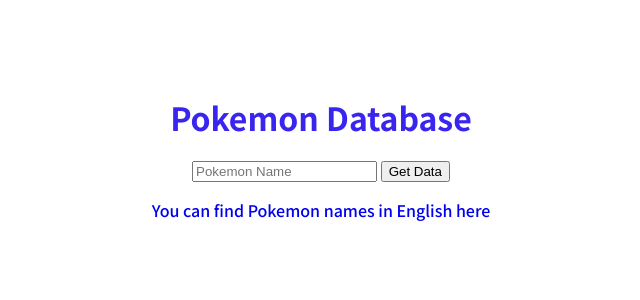
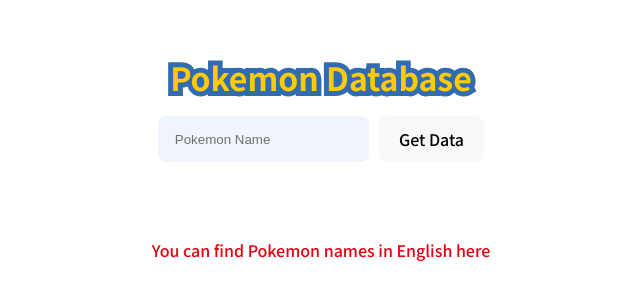
Before and after one commit to KANAtheEBA/api-test, a website built with Vite: page index.html in a window 1280 px wide. Shown: the part 242-542 px from the top of the page, without its empty margins (319-959 px from the left). Built offline with nearby package versions, Linux system fonts and the light colour scheme.

Commit message:
adjusted some styles

```diff
--- a/assets/styles/style.css
+++ b/assets/styles/style.css
@@ -4,7 +4,6 @@
   font-weight: 400;
 
   color-scheme: light dark;
-  color: rgba(37, 15, 236, 0.911);
   background-color: #ffff;
 
   font-synthesis: none;
@@ -15,31 +14,113 @@
 
 a {
   font-weight: 500;
-  /* color: #646cff; */
+  color: #E50112;
   text-decoration: inherit;
 }
 a:hover {
-  color: #535bf2;
+  color: #e46972;
 }
 
 body {
   margin: 0;
   display: flex;
-  place-items: center;
+  /* place-items: center; */
   min-width: 320px;
   min-height: 100vh;
   justify-content: center;
+  align-items: center;
   flex-direction: column;
 }
 
 h1 {
   font-size: 3.2em;
   line-height: 1.1;
+  color: #FFCB06;
+  -webkit-text-stroke: 10px #316BB1;
+  paint-order: stroke;
 }
 
-#app {
+/* #app {
   min-width: 1280px;
   margin: 0 auto;
   padding: 2rem;
   text-align: center;
 }
+
+.logo {
+  height: 6em;
+  padding: 1.5rem;
+  will-change: filter;
+  transition: filter 300ms;
+}
+.logo:hover {
+  filter: drop-shadow(0 0 2em #646cffaa);
+}
+.logo.vanilla:hover {
+  filter: drop-shadow(0 0 2em #f7df1eaa);
+}
+
+.card {
+  padding: 2em;
+}
+
+.read-the-docs {
+  color: #888;
+} */
+
+button {
+  border-radius: 8px;
+  border: 1px solid transparent;
+  padding: 0.6em 1.2em;
+  font-size: 1em;
+  font-weight: 500;
+  font-family: inherit;
+  background-color: #f9f9f9;
+  cursor: pointer;
+  transition: border-color 0.25s;
+}
+button:hover {
+  border-color: #646cff;
+}
+button:focus,
+button:focus-visible {
+  outline: 4px auto -webkit-focus-ring-color;
+}
+
+/* @media (prefers-color-scheme: light) {
+  :root {
+    background-color: #ffffff;
+  }
+  a:hover {
+    color: #747bff;
+  }
+  button {
+    background-color: #f9f9f9;
+  }
+} */
+
+input {
+  border-radius: 8px;
+  border: 1px solid transparent;
+  padding: 0.8em 1.2em;
+  background-color: #eff5fa;
+}
+
+.form {
+  display: flex;
+  gap: 10px;
+}
+
+.result {
+  padding: 20px;
+  border: 1px dolid #fff;
+  margin-top: 20px;
+  width: 300px;
+  text-align: center;
+}
+
+.result dl,
+.result dt,
+.result dd {
+  margin: 0;
+}
--- a/index.html
+++ b/index.html
@@ -2,6 +2,7 @@
 <html lang="en">
   <head>
     <meta charset="UTF-8" />
+    <link rel="icon" type="image/svg+xml" href="/vite.svg" />
     <meta name="viewport" content="width=device-width, initial-scale=1.0" />
     <link rel="stylesheet" href="assets/styles/sanitize.css" />
     <link rel="stylesheet" href="assets/styles/style.css" />
@@ -20,7 +21,7 @@
 
     <div class="result" id="js-result"></div>
     <p>
-      <a href="https://wiki.xn--rckteqa2e.com/wiki/%E3%83%9D%E3%82%B1%E3%83%A2%E3%83%B3%E3%81%AE%E5%A4%96%E5%9B%BD%E8%AA%9E%E5%90%8D%E4%B8%80%E8%A6%A7">You can find Pokemon names in English here</a>
+      <a href="https://wiki.xn--rckteqa2e.com/wiki/%E3%83%9D%E3%82%B1%E3%83%A2%E3%83%B3%E3%81%AE%E5%A4%96%E5%9B%BD%E8%AA%9E%E5%90%8D%E4%B8%80%E8%A6%A7" target="_blank">You can find Pokemon names in English here</a>
     </p>
 
     <script type="module" src="/assets/scripts/main.js"></script>
```
